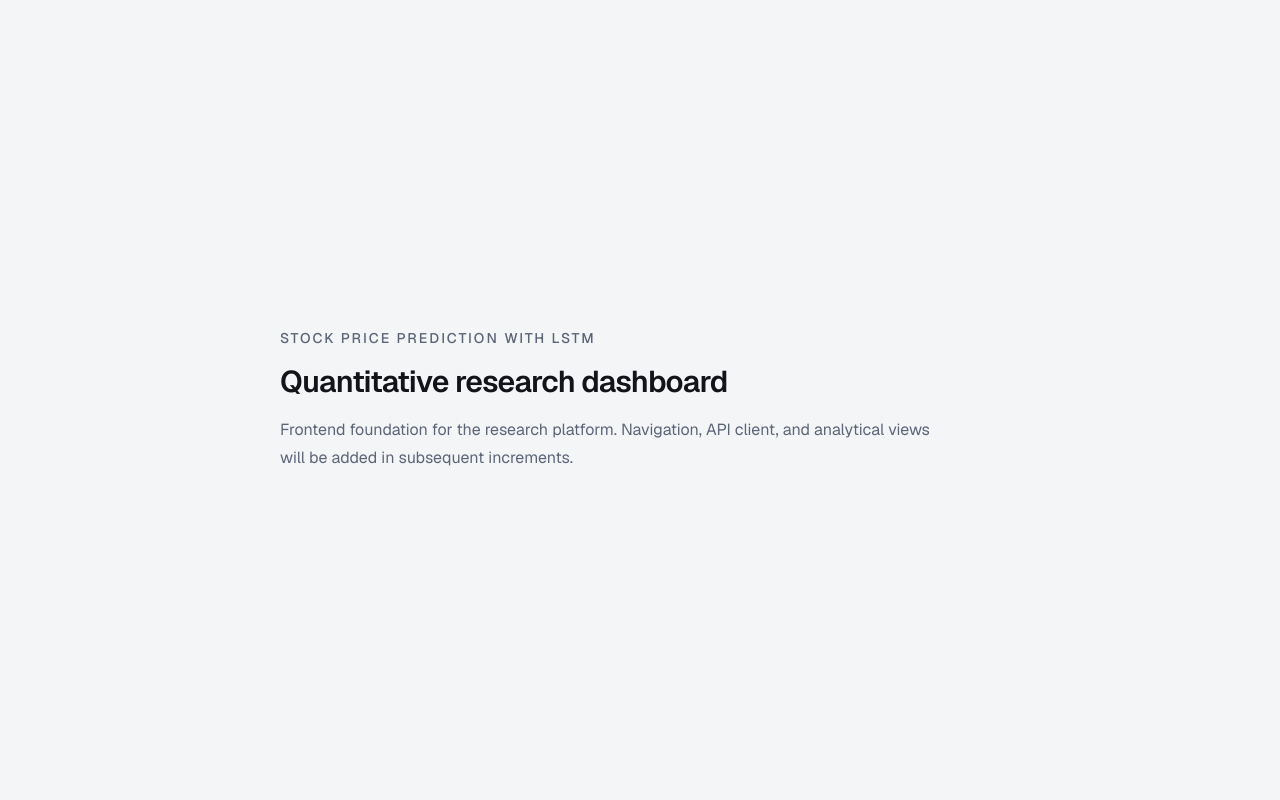
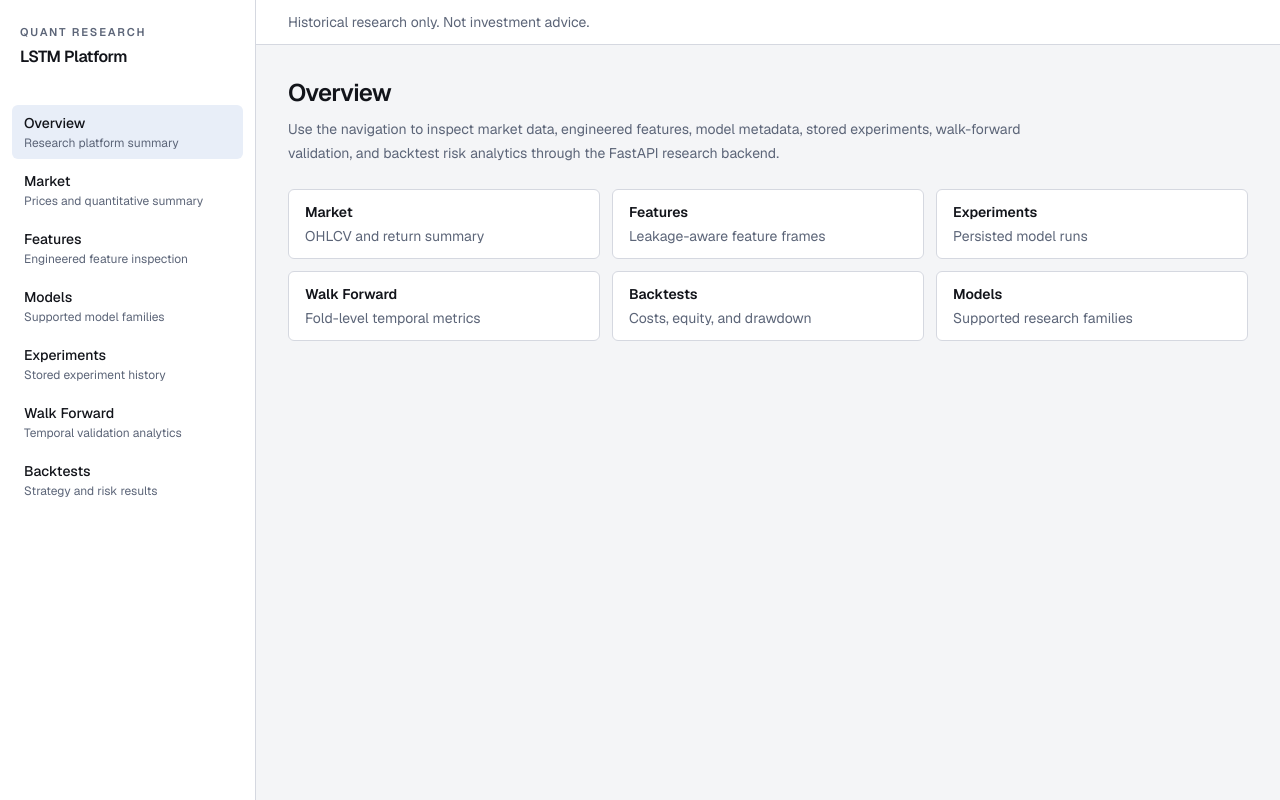
Before and after one commit to Hypersb/stock-price-prediction-with-lsmt, a Next.js app in the folder frontend/: page / in a window 1280 px wide. Built offline with nearby package versions, Linux system fonts and the light colour scheme.

Commit message:
fix: add research dashboard navigation

```diff
--- /dev/null
+++ b/frontend/app/backtests/page.tsx
@@ -0,0 +1,14 @@
+import type { Metadata } from "next";
+
+export const metadata: Metadata = { title: "Backtests" };
+
+export default function BacktestsPage() {
+  return (
+    <section className="space-y-2">
+      <h2 className="text-2xl font-semibold tracking-tight">Backtests</h2>
+      <p className="max-w-2xl text-sm leading-6 text-muted">
+        Persisted backtest and risk analytics will appear when results are available.
+      </p>
+    </section>
+  );
+}
--- /dev/null
+++ b/frontend/app/experiments/page.tsx
@@ -0,0 +1,14 @@
+import type { Metadata } from "next";
+
+export const metadata: Metadata = { title: "Experiments" };
+
+export default function ExperimentsPage() {
+  return (
+    <section className="space-y-2">
+      <h2 className="text-2xl font-semibold tracking-tight">Experiments</h2>
+      <p className="max-w-2xl text-sm leading-6 text-muted">
+        Stored experiment history will appear here when persistence records exist.
+      </p>
+    </section>
+  );
+}
--- /dev/null
+++ b/frontend/app/features/page.tsx
@@ -0,0 +1,14 @@
+import type { Metadata } from "next";
+
+export const metadata: Metadata = { title: "Features" };
+
+export default function FeaturesPage() {
+  return (
+    <section className="space-y-2">
+      <h2 className="text-2xl font-semibold tracking-tight">Features</h2>
+      <p className="max-w-2xl text-sm leading-6 text-muted">
+        Feature explorer placeholder for engineered quantitative inputs.
+      </p>
+    </section>
+  );
+}
--- a/frontend/app/layout.tsx
+++ b/frontend/app/layout.tsx
@@ -1,5 +1,7 @@
 import type { Metadata } from "next";
 import { Geist, Geist_Mono } from "next/font/google";
+
+import { AppShell } from "@/components/layout/AppShell";
 
 import "./globals.css";
 
@@ -32,7 +34,9 @@ export default function RootLayout({
       lang="en"
       className={`${geistSans.variable} ${geistMono.variable} h-full antialiased`}
     >
-      <body className="min-h-full bg-background text-foreground">{children}</body>
+      <body className="min-h-full bg-background text-foreground">
+        <AppShell>{children}</AppShell>
+      </body>
     </html>
   );
 }
--- /dev/null
+++ b/frontend/app/market/page.tsx
@@ -0,0 +1,21 @@
+import type { Metadata } from "next";
+
+export const metadata: Metadata = { title: "Market" };
+
+export default function MarketPage() {
+  return (
+    <Placeholder
+      title="Market"
+      body="Market overview controls and charts will load from the FastAPI market-data and analysis endpoints."
+    />
+  );
+}
+
+function Placeholder({ title, body }: { title: string; body: string }) {
+  return (
+    <section className="space-y-2">
+      <h2 className="text-2xl font-semibold tracking-tight">{title}</h2>
+      <p className="max-w-2xl text-sm leading-6 text-muted">{body}</p>
+    </section>
+  );
+}
--- /dev/null
+++ b/frontend/app/models/page.tsx
@@ -0,0 +1,14 @@
+import type { Metadata } from "next";
+
+export const metadata: Metadata = { title: "Models" };
+
+export default function ModelsPage() {
+  return (
+    <section className="space-y-2">
+      <h2 className="text-2xl font-semibold tracking-tight">Models</h2>
+      <p className="max-w-2xl text-sm leading-6 text-muted">
+        Supported research model families will be listed from the backend catalog.
+      </p>
+    </section>
+  );
+}
--- a/frontend/app/page.tsx
+++ b/frontend/app/page.tsx
@@ -1,16 +1,38 @@
-export default function HomePage() {
+import type { Metadata } from "next";
+
+export const metadata: Metadata = {
+  title: "Overview",
+};
+
+export default function OverviewPage() {
   return (
-    <main className="mx-auto flex min-h-screen w-full max-w-3xl flex-col justify-center gap-4 px-6 py-16">
-      <p className="text-sm font-medium uppercase tracking-[0.14em] text-muted">
-        Stock Price Prediction with LSTM
-      </p>
-      <h1 className="text-3xl font-semibold tracking-tight">
-        Quantitative research dashboard
-      </h1>
-      <p className="max-w-2xl text-base leading-7 text-muted">
-        Frontend foundation for the research platform. Navigation, API client,
-        and analytical views will be added in subsequent increments.
-      </p>
-    </main>
+    <div className="space-y-6">
+      <section>
+        <h2 className="text-2xl font-semibold tracking-tight">Overview</h2>
+        <p className="mt-2 max-w-3xl text-sm leading-6 text-muted">
+          Use the navigation to inspect market data, engineered features,
+          model metadata, stored experiments, walk-forward validation, and
+          backtest risk analytics through the FastAPI research backend.
+        </p>
+      </section>
+      <section className="grid gap-3 sm:grid-cols-2 xl:grid-cols-3">
+        {[
+          ["Market", "OHLCV and return summary"],
+          ["Features", "Leakage-aware feature frames"],
+          ["Experiments", "Persisted model runs"],
+          ["Walk Forward", "Fold-level temporal metrics"],
+          ["Backtests", "Costs, equity, and drawdown"],
+          ["Models", "Supported research families"],
+        ].map(([title, detail]) => (
+          <article
+            key={title}
+            className="rounded-md border border-border bg-surface px-4 py-3"
+          >
+            <h3 className="text-sm font-semibold">{title}</h3>
+            <p className="mt-1 text-sm text-muted">{detail}</p>
+          </article>
+        ))}
+      </section>
+    </div>
   );
 }
--- /dev/null
+++ b/frontend/app/walk-forward/page.tsx
@@ -0,0 +1,14 @@
+import type { Metadata } from "next";
+
+export const metadata: Metadata = { title: "Walk Forward" };
+
+export default function WalkForwardPage() {
+  return (
+    <section className="space-y-2">
+      <h2 className="text-2xl font-semibold tracking-tight">Walk Forward</h2>
+      <p className="max-w-2xl text-sm leading-6 text-muted">
+        Walk-forward fold analytics will load from persisted validation runs.
+      </p>
+    </section>
+  );
+}
--- /dev/null
+++ b/frontend/components/layout/AppShell.tsx
@@ -0,0 +1,88 @@
+"use client";
+
+import Link from "next/link";
+import { usePathname } from "next/navigation";
+import { useState } from "react";
+
+import { NAV_ITEMS } from "@/lib/navigation";
+
+function isActive(pathname: string, href: string): boolean {
+  if (href === "/") {
+    return pathname === "/";
+  }
+  return pathname === href || pathname.startsWith(`${href}/`);
+}
+
+export function AppShell({ children }: { children: React.ReactNode }) {
+  const pathname = usePathname();
+  const [mobileOpen, setMobileOpen] = useState(false);
+
+  return (
+    <div className="min-h-screen lg:grid lg:grid-cols-[16rem_1fr]">
+      <aside
+        className="border-b border-border bg-surface lg:border-b-0 lg:border-r"
+        aria-label="Primary"
+      >
+        <div className="flex items-center justify-between px-4 py-4 lg:block lg:px-5 lg:py-6">
+          <div>
+            <p className="text-[0.7rem] font-semibold uppercase tracking-[0.16em] text-muted">
+              Quant Research
+            </p>
+            <h1 className="mt-1 text-base font-semibold tracking-tight">
+              LSTM Platform
+            </h1>
+          </div>
+          <button
+            type="button"
+            className="rounded-md border border-border px-3 py-1.5 text-sm lg:hidden"
+            aria-expanded={mobileOpen}
+            aria-controls="primary-navigation"
+            onClick={() => setMobileOpen((value) => !value)}
+          >
+            Menu
+          </button>
+        </div>
+
+        <nav
+          id="primary-navigation"
+          className={`${mobileOpen ? "block" : "hidden"} border-t border-border px-2 py-3 lg:block lg:border-t-0 lg:px-3`}
+          aria-label="Research sections"
+        >
+          <ul className="space-y-1">
+            {NAV_ITEMS.map((item) => {
+              const active = isActive(pathname, item.href);
+              return (
+                <li key={item.href}>
+                  <Link
+                    href={item.href}
+                    aria-current={active ? "page" : undefined}
+                    className={`block rounded-md px-3 py-2 transition-colors ${
+                      active
+                        ? "bg-accent-muted text-accent"
+                        : "text-foreground hover:bg-surface-muted"
+                    }`}
+                    onClick={() => setMobileOpen(false)}
+                  >
+                    <span className="block text-sm font-medium">{item.label}</span>
+                    <span className="mt-0.5 block text-xs text-muted">
+                      {item.description}
+                    </span>
+                  </Link>
+                </li>
+              );
+            })}
+          </ul>
+        </nav>
+      </aside>
+
+      <div className="min-w-0">
+        <header className="border-b border-border bg-surface px-4 py-3 lg:px-8">
+          <p className="text-sm text-muted">
+            Historical research only. Not investment advice.
+          </p>
+        </header>
+        <main className="px-4 py-6 lg:px-8 lg:py-8">{children}</main>
+      </div>
+    </div>
+  );
+}
--- /dev/null
+++ b/frontend/lib/navigation.ts
@@ -0,0 +1,43 @@
+export type NavItem = {
+  href: string;
+  label: string;
+  description: string;
+};
+
+export const NAV_ITEMS: NavItem[] = [
+  {
+    href: "/",
+    label: "Overview",
+    description: "Research platform summary",
+  },
+  {
+    href: "/market",
+    label: "Market",
+    description: "Prices and quantitative summary",
+  },
+  {
+    href: "/features",
+    label: "Features",
+    description: "Engineered feature inspection",
+  },
+  {
+    href: "/models",
+    label: "Models",
+    description: "Supported model families",
+  },
+  {
+    href: "/experiments",
+    label: "Experiments",
+    description: "Stored experiment history",
+  },
+  {
+    href: "/walk-forward",
+    label: "Walk Forward",
+    description: "Temporal validation analytics",
+  },
+  {
+    href: "/backtests",
+    label: "Backtests",
+    description: "Strategy and risk results",
+  },
+];
```
